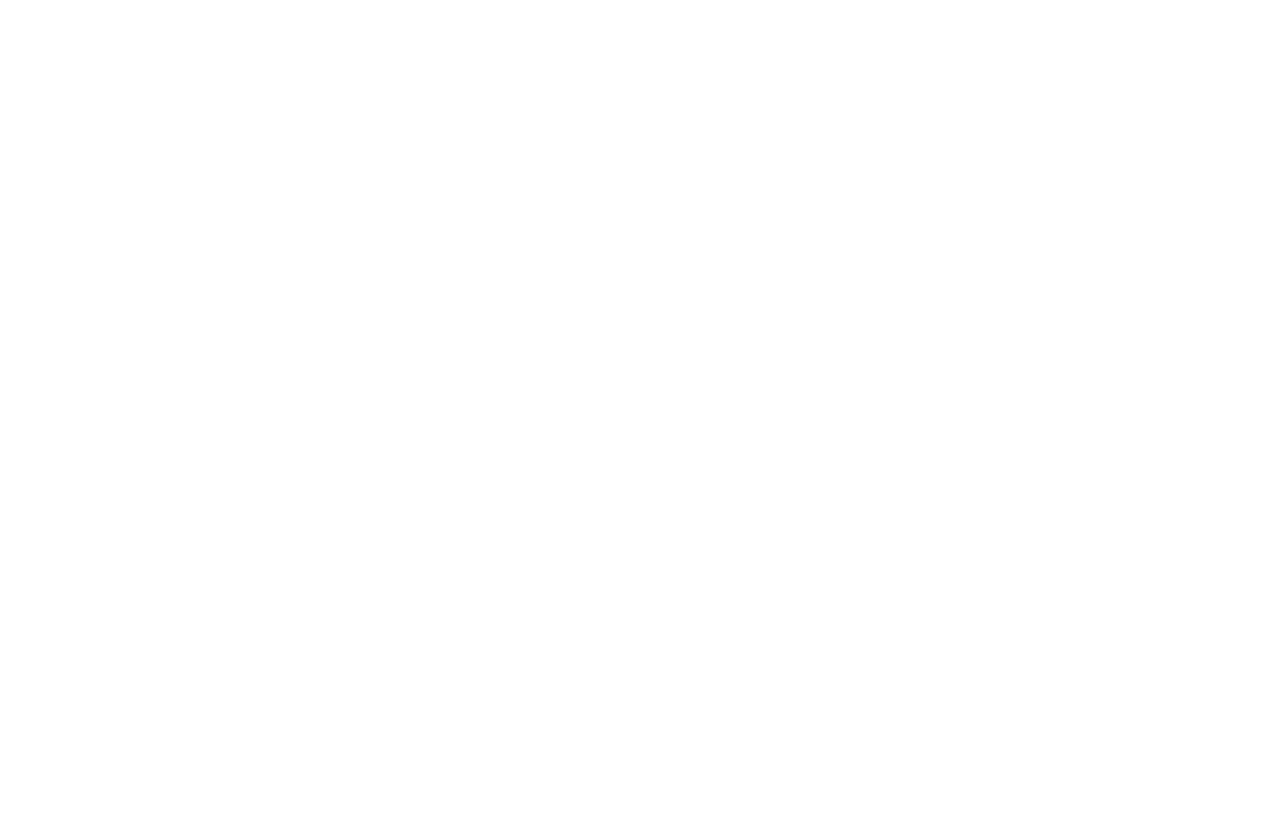
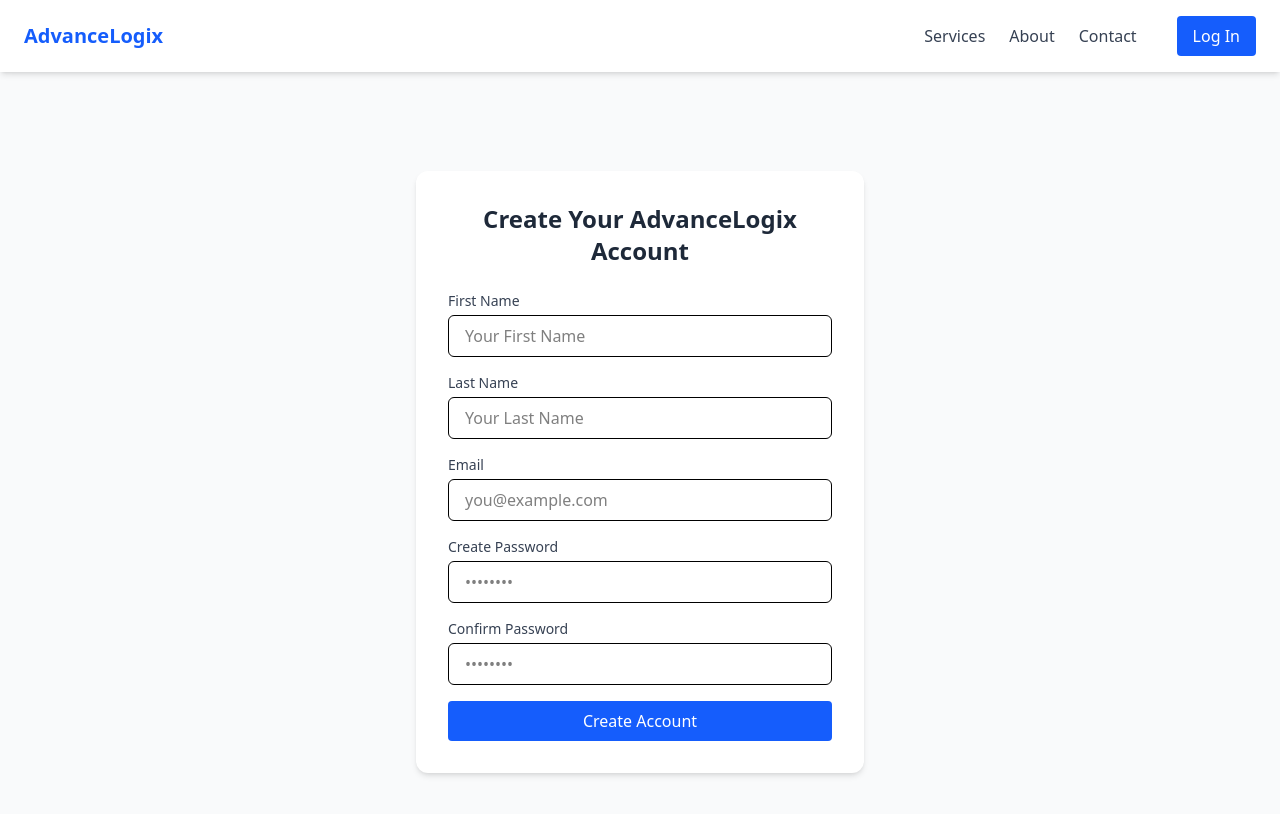
Before and after one commit to advancelogix/AdvanceLogix, a React (Vite) app: page /create-account in a window 1280 px wide. Before the commit this address had no page. Shown: the top 814 px of the page. Built offline with nearby package versions, Linux system fonts and the light colour scheme.

Commit message:
added create account page and miscellaneous edge case handling

```diff
--- a/src/components/Navbar.jsx
+++ b/src/components/Navbar.jsx
@@ -20,9 +20,9 @@
         AdvanceLogix
       </button>
       <ul className="flex space-x-6 text-gray-700 font-medium items-center">
-        <li><button onClick={() => handleNav("services")} className="hover:text-blue-600 transition-colors">Services</button></li>
-        <li><button onClick={() => handleNav("about")} className="hover:text-blue-600 transition-colors">About</button></li>
-        <li><button onClick={() => handleNav("contact")} className="hover:text-blue-600 transition-colors">Contact</button></li>
+        <li><button onClick={() => handleNav("services")} className="hover:text-blue-600 hover:underline transition cursor-pointer">Services</button></li>
+        <li><button onClick={() => handleNav("about")} className="hover:text-blue-600 hover:underline transition cursor-pointer">About</button></li>
+        <li><button onClick={() => handleNav("contact")} className="hover:text-blue-600 hover:underline transition cursor-pointer">Contact</button></li>
         <li>
           <button onClick={() => navigate("/login")} className="ml-4 bg-blue-600 text-white py-2 px-4 rounded hover:bg-blue-700 transition cursor-pointer">
             Log In
--- a/src/main.jsx
+++ b/src/main.jsx
@@ -3,6 +3,7 @@
 import { BrowserRouter, Routes, Route } from 'react-router-dom';
 import Home from './pages/Home';
 import Login from './pages/Login';
+import CreateAccount from './pages/CreateAccount';
 import './index.css';
 
 ReactDOM.createRoot(document.getElementById('root')).render(
@@ -11,6 +12,7 @@
       <Routes>
         <Route path="/" element={<Home />} />
         <Route path="/login" element={<Login />} />
+        <Route path="/create-account" element={<CreateAccount />} />
       </Routes>
     </BrowserRouter>
   </React.StrictMode>
--- /dev/null
+++ b/src/pages/CreateAccount.jsx
@@ -0,0 +1,118 @@
+import { useState } from "react";
+import Navbar from "../components/Navbar";
+
+export default function CreateAccount() {
+  const [formData, setFormData] = useState({
+    firstName: "",
+    lastName: "",
+    email: "",
+    password: "",
+    confirmPassword: "",
+  });
+
+  const [error, setError] = useState("");
+
+  const handleChange = (e) => {
+    setFormData({
+      ...formData,
+      [e.target.name]: e.target.value,
+    });
+    setError(""); // clear error when typing
+  };
+
+  const handleSubmit = (e) => {
+  e.preventDefault();
+
+  const { password, confirmPassword } = formData;
+
+  // Password matching check
+  if (password !== confirmPassword) {
+    setError("Passwords do not match.");
+    return;
+  }
+
+  // Password strength check
+  const lengthValid = password.length >= 8;
+  const numberValid = /\d/.test(password);
+  const specialCharValid = /[!@#$%^&*(),.?":{}|<>]/.test(password);
+
+  if (!lengthValid || !numberValid || !specialCharValid) {
+    setError("Password must be at least 8 characters and include a number and a special character.");
+    return;
+  }
+
+  // If all checks pass
+  console.log("Account created:", formData);
+  setError(""); // Clear any existing error
+};
+
+  return (
+    <div>
+      <Navbar />
+      <section className="min-h-screen flex items-center justify-center bg-gray-50 px-4">
+        <div className="max-w-md w-full bg-white p-8 rounded-xl shadow-md">
+          <h2 className="text-2xl font-bold mb-6 text-gray-800 text-center">Create Your AdvanceLogix Account</h2>
+          <form className="space-y-4" onSubmit={handleSubmit}>
+            <div>
+              <label className="block text-sm font-medium text-gray-700">First Name</label>
+              <input
+                name="firstName"
+                type="text"
+                className="mt-1 w-full px-4 py-2 border rounded-md focus:ring-blue-500 focus:border-blue-500"
+                placeholder="Your First Name"
+                value={formData.firstName}
+                onChange={handleChange}
+              />
+            </div>
+            <div>
+              <label className="block text-sm font-medium text-gray-700">Last Name</label>
+              <input
+                name="lastName"
+                type="text"
+                className="mt-1 w-full px-4 py-2 border rounded-md focus:ring-blue-500 focus:border-blue-500"
+                placeholder="Your Last Name"
+                value={formData.lastName}
+                onChange={handleChange}
+              />
+            </div>
+            <div>
+              <label className="block text-sm font-medium text-gray-700">Email</label>
+              <input
+                name="email"
+                type="email"
+                className="mt-1 w-full px-4 py-2 border rounded-md focus:ring-blue-500 focus:border-blue-500"
+                placeholder="you@example.com"
+                value={formData.email}
+                onChange={handleChange}
+              />
+            </div>
+            <div>
+              <label className="block text-sm font-medium text-gray-700">Create Password</label>
+              <input
+                name="password"
+                type="password"
+                className="mt-1 w-full px-4 py-2 border rounded-md focus:ring-blue-500 focus:border-blue-500"
+                placeholder="••••••••"
+                value={formData.password}
+                onChange={handleChange}
+              />
+            </div>
+            <div>
+              <label className="block text-sm font-medium text-gray-700">Confirm Password</label>
+              <input
+                name="confirmPassword"
+                type="password"
+                className="mt-1 w-full px-4 py-2 border rounded-md focus:ring-blue-500 focus:border-blue-500"
+                placeholder="••••••••"
+                value={formData.confirmPassword}
+                onChange={handleChange}
+              />
+            </div>
+            {error && <p className="text-red-600 text-sm">{error}</p>}
+            <button type="submit" className="w-full bg-blue-600 text-white py-2 px-4 rounded hover:bg-blue-700 transition cursor-pointer">Create Account</button>
+          </form>
+        </div>
+      </section>
+    </div>
+  );
+}
--- a/src/pages/Login.jsx
+++ b/src/pages/Login.jsx
@@ -1,6 +1,9 @@
+import { useNavigate } from "react-router-dom";
 import Navbar from "../components/Navbar";
 
 export default function Login() {
+  const navigate = useNavigate(); // ✅ Initialize navigation
+
   return (
     <div>
       <Navbar />
@@ -10,16 +13,29 @@
           <form className="space-y-4">
             <div>
               <label className="block text-sm font-medium text-gray-700">Email</label>
-              <input type="email" className="mt-1 w-full px-4 py-2 border rounded-md focus:ring-blue-500 focus:border-blue-500" placeholder="you@example.com" />
+              <input
+                type="email"
+                className="mt-1 w-full px-4 py-2 border rounded-md focus:ring-blue-500 focus:border-blue-500"
+                placeholder="you@example.com"
+              />
             </div>
             <div>
               <label className="block text-sm font-medium text-gray-700">Password</label>
-              <input type="password" className="mt-1 w-full px-4 py-2 border rounded-md focus:ring-blue-500 focus:border-blue-500" placeholder="••••••••" />
+              <input
+                type="password"
+                className="mt-1 w-full px-4 py-2 border rounded-md focus:ring-blue-500 focus:border-blue-500"
+                placeholder="••••••••"
+              />
             </div>
-            <button type="submit" className="w-full bg-blue-600 text-white py-2 px-4 rounded hover:bg-blue-700 transition">Log In</button>
+            <button type="submit" className="w-full bg-blue-600 text-white py-2 px-4 rounded hover:bg-blue-700 transition cursor-pointer">
+              Log In
+            </button>
           </form>
           <p className="text-sm text-gray-600 mt-4 text-center">
-            Don't have an account? <a href="#" className="text-blue-600 hover:underline">Create one</a>
+            Don't have an account?{" "}
+            <button onClick={() => navigate("/create-account")} className="text-blue-600 hover:underline transition cursor-pointer">
+              Create one
+            </button>
           </p>
         </div>
       </section>
```
